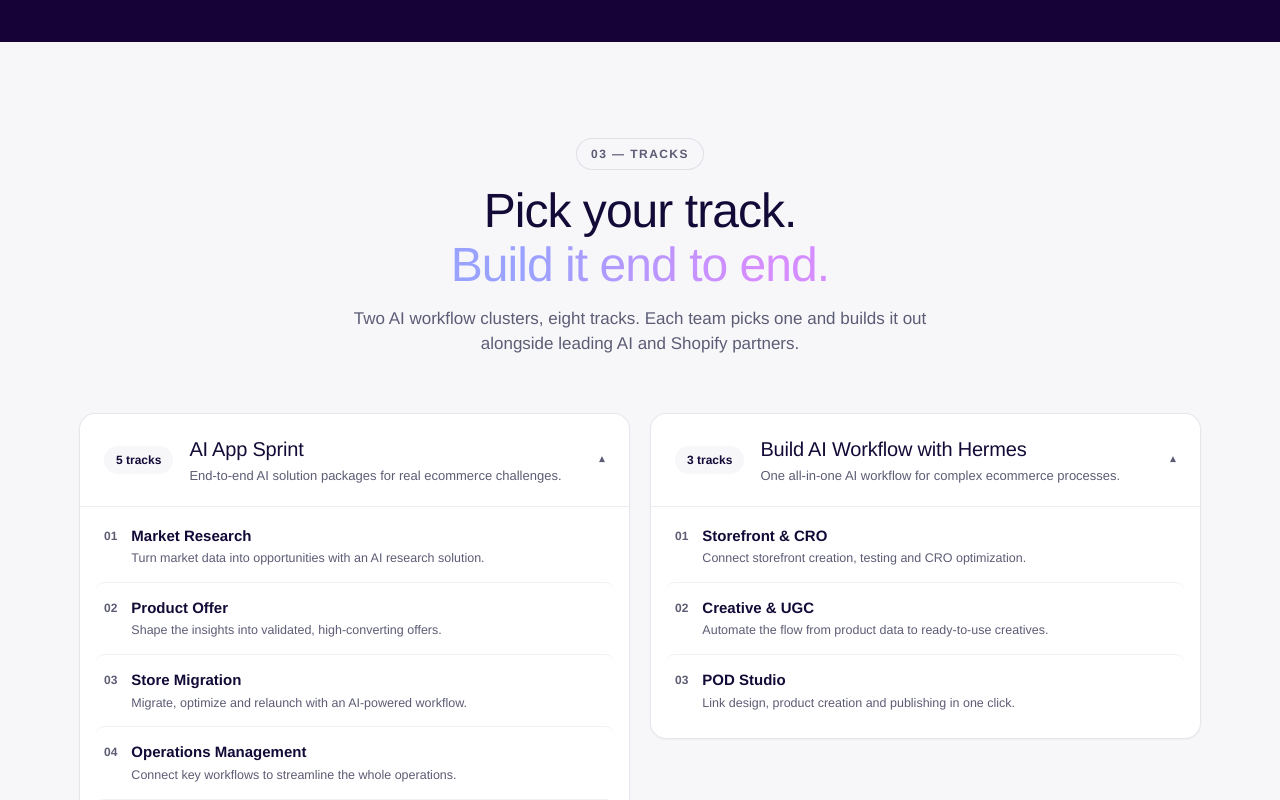
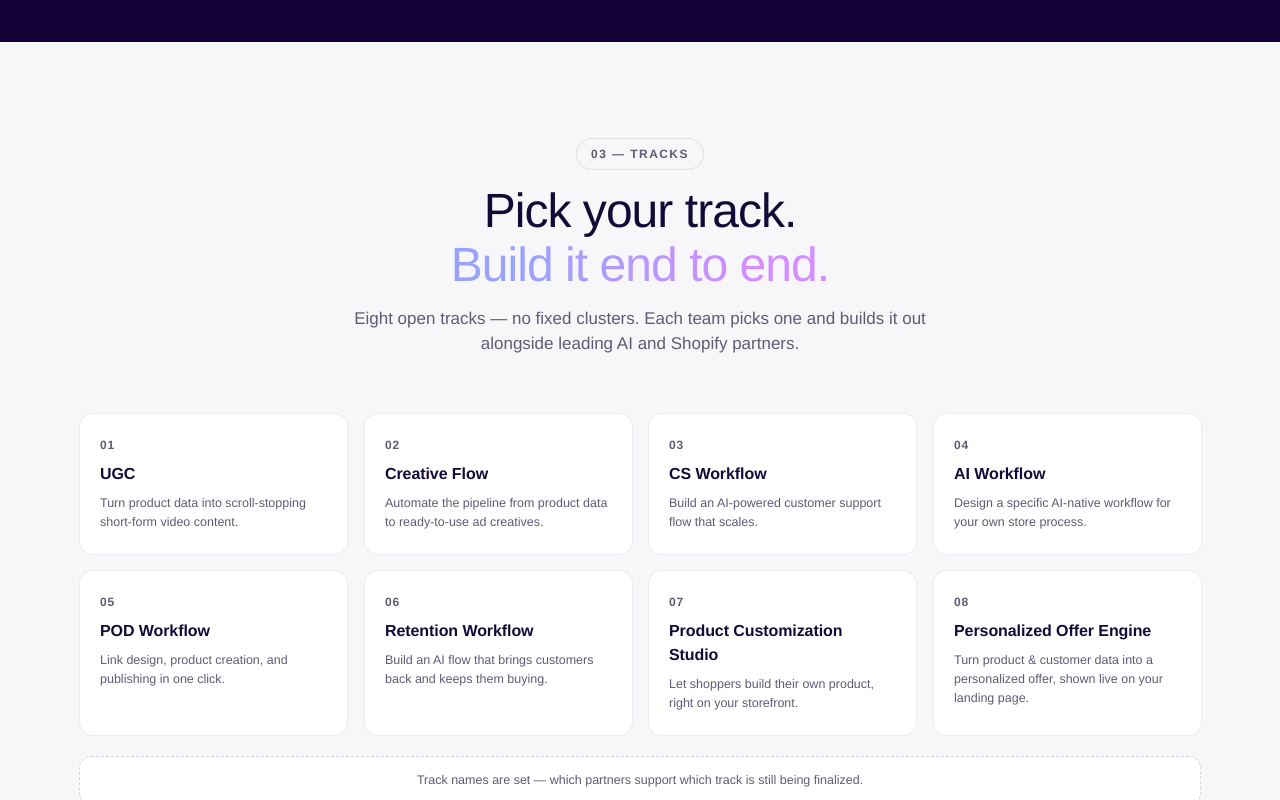
Before and after one commit to chloedinh-create/shopx-2026-buildathon, a plain HTML site: page index.html in a window 1280 px wide. Shown: the part 2000-2800 px from the top of the page. Drawn offline with Linux system fonts and the light colour scheme.

Commit message:
content: open up tracks — drop clusters, add 8-track open grid

```diff
--- a/index.html
+++ b/index.html
@@ -4,7 +4,7 @@
 <meta charset="UTF-8">
 <meta name="viewport" content="width=device-width, initial-scale=1.0">
 <title>ShopX 2026 — AI Buildathon</title>
-<meta name="description" content="6 teams. 2 AI workflow clusters. 1 afternoon to build, demo, and learn alongside leading AI and Shopify partners. September 17, 2026 — New World Saigon Hotel, HCMC.">
+<meta name="description" content="6 teams. 8 open build tracks. 1 afternoon to build, demo, and learn alongside leading AI and Shopify partners. September 17, 2026 — New World Saigon Hotel, HCMC.">
 <style>
 *, *::before, *::after { box-sizing: border-box; margin: 0; padding: 0; }
 
@@ -88,7 +88,7 @@ body {
 .reveal.in-view { opacity: 1; transform: translateY(0); }
 @media (prefers-reduced-motion: reduce) {
   .reveal { transition: none; opacity: 1; transform: none; }
-  .btn, .feat-card, .acc, .f-card, .value-card, .prize-card, .prize-wide, .ag-item, .cert-mock, .trk-row, .team-chip, .org-chip { transition: none !important; }
+  .btn, .feat-card, .track-card, .f-card, .value-card, .prize-card, .prize-wide, .ag-item, .cert-mock, .team-chip, .org-chip { transition: none !important; }
 }
 
 /* ── Section shell ── */
@@ -184,35 +184,26 @@ body {
 }
 .team-chip:hover { background: rgba(255,255,255,0.16); color: #fff; transform: translateY(-2px); }
 
-/* ── Tracks: accordion ── */
-.clusters { display: grid; grid-template-columns: repeat(2, 1fr); gap: 20px; align-items: start; }
-@media (max-width: 780px) { .clusters { grid-template-columns: 1fr; } }
-.acc {
-  background: var(--white); border: 1px solid rgba(20,10,55,0.1); border-radius: 16px; overflow: hidden;
-  box-shadow: 0 1px 2px rgba(20,10,55,0.04); transition: box-shadow 0.3s ease, border-color 0.3s ease;
+/* ── Tracks: open grid ── */
+.track-grid { display: grid; grid-template-columns: repeat(4, 1fr); gap: 16px; }
+@media (max-width: 960px) { .track-grid { grid-template-columns: repeat(2, 1fr); } }
+@media (max-width: 560px) { .track-grid { grid-template-columns: 1fr; } }
+.track-card {
+  background: var(--white); border: 1px solid rgba(20,10,55,0.08); border-radius: 14px;
+  padding: 22px 20px; display: flex; flex-direction: column; gap: 8px;
+  transition: transform 0.3s cubic-bezier(.22,1,.36,1), box-shadow 0.3s ease, border-color 0.3s ease;
 }
-.acc:hover { border-color: rgba(166,77,255,0.3); box-shadow: 0 14px 34px rgba(87,101,255,0.12); }
-.acc summary { list-style: none; cursor: pointer; display: flex; align-items: center; gap: 16px; padding: 20px 24px; }
-.acc summary::-webkit-details-marker { display: none; }
-.acc summary:hover { background: var(--light); }
-.acc-tag { flex-shrink: 0; font-size: 12px; font-weight: 600; color: var(--ink); background: var(--light); padding: 5px 12px; border-radius: 999px; }
-.acc-sum-title { flex: 1; }
-.acc-sum-title h3 { font-size: 20px; font-weight: 500; color: var(--ink); letter-spacing: -0.01em; margin: 0; }
-.acc-sum-title p { font-size: 13px; color: var(--ink-2); margin-top: 2px; }
-.acc-chev { flex-shrink: 0; font-size: 12px; color: var(--ink-2); transition: transform 0.3s ease; }
-.acc[open] .acc-chev { transform: rotate(180deg); }
-.acc-body { border-top: 1px solid rgba(20,10,55,0.08); padding: 4px 24px 12px; }
-.trk-row {
-  display: flex; gap: 14px; align-items: flex-start; padding: 14px 8px;
-  margin: 0 -8px; border-top: 1px solid rgba(20,10,55,0.06); border-radius: 8px;
-  transition: background 0.25s ease, transform 0.25s ease;
+.track-card:hover { transform: translateY(-6px); box-shadow: 0 16px 36px rgba(87,101,255,0.14); border-color: rgba(166,77,255,0.3); }
+.track-card-num { font-size: 12px; font-weight: 700; color: var(--ink-2); letter-spacing: 0.06em; transition: color 0.25s ease; }
+.track-card:hover .track-card-num { color: #7A2ED9; }
+.track-card-name { font-size: 16px; font-weight: 600; color: var(--ink); letter-spacing: -0.005em; }
+.track-card-desc { font-size: 12.5px; color: var(--ink-2); line-height: 1.5; }
+.tracks-note {
+  text-align: center; font-size: 12.5px; color: var(--ink-2);
+  border: 1px dashed rgba(20,10,55,0.18); border-radius: 12px; padding: 14px; background: var(--white);
+  margin-top: 20px; transition: border-color 0.25s ease, background 0.25s ease;
 }
-.trk-row:first-child { border-top: none; }
-.trk-row:hover { background: var(--light); transform: translateX(4px); }
-.trk-num { flex-shrink: 0; font-size: 12px; font-weight: 700; color: var(--ink-2); padding-top: 2px; transition: color 0.25s ease; }
-.trk-row:hover .trk-num { color: #7A2ED9; }
-.trk-name { font-size: 15px; font-weight: 600; color: var(--ink); }
-.trk-desc { font-size: 12.5px; color: var(--ink-2); margin-top: 2px; line-height: 1.5; }
+.tracks-note:hover { border-color: rgba(166,77,255,0.4); background: var(--light); }
 
 /* ── Value for sellers ── */
 .value-grid { display: grid; grid-template-columns: repeat(3, 1fr); gap: 20px; }
@@ -375,7 +366,7 @@ body {
   <div class="wrap hero-inner">
     <div class="hero-tag">ShopX 2026 · AI Buildathon</div>
     <h1 class="hero-title">Choose your AI workflow.<br>Build <em>something real.</em></h1>
-    <p class="hero-sub">6 teams. 2 AI workflow clusters. 1 afternoon to build, demo, and learn alongside leading AI and Shopify partners.</p>
+    <p class="hero-sub">6 teams. 8 open build tracks. 1 afternoon to build, demo, and learn alongside leading AI and Shopify partners.</p>
     <p class="hero-meta">📅&nbsp;September 17, 2026 &nbsp;·&nbsp; 📍&nbsp;New World Saigon Hotel, HCMC &nbsp;·&nbsp; 🕐&nbsp;13:15 – 17:00</p>
     <div class="cta-row">
       <a href="https://2026.shopxevent.com/" class="btn btn-primary">Apply as a Seller</a>
@@ -457,44 +448,52 @@ body {
     <div class="band-header reveal">
       <div class="eyebrow">03 — Tracks</div>
       <h2 class="band-title">Pick your track.<br><em>Build it end to end.</em></h2>
-      <p class="band-sub">Two AI workflow clusters, eight tracks. Each team picks one and builds it out alongside leading AI and Shopify partners.</p>
+      <p class="band-sub">Eight open tracks — no fixed clusters. Each team picks one and builds it out alongside leading AI and Shopify partners.</p>
     </div>
 
-    <div class="clusters reveal">
-      <details class="acc" open>
-        <summary>
-          <span class="acc-tag">5 tracks</span>
-          <span class="acc-sum-title">
-            <h3>AI App Sprint</h3>
-            <p>End-to-end AI solution packages for real ecommerce challenges.</p>
-          </span>
-          <span class="acc-chev">▾</span>
-        </summary>
-        <div class="acc-body">
-          <div class="trk-row"><div class="trk-num">01</div><div><div class="trk-name">Market Research</div><div class="trk-desc">Turn market data into opportunities with an AI research solution.</div></div></div>
-          <div class="trk-row"><div class="trk-num">02</div><div><div class="trk-name">Product Offer</div><div class="trk-desc">Shape the insights into validated, high-converting offers.</div></div></div>
-          <div class="trk-row"><div class="trk-num">03</div><div><div class="trk-name">Store Migration</div><div class="trk-desc">Migrate, optimize and relaunch with an AI-powered workflow.</div></div></div>
-          <div class="trk-row"><div class="trk-num">04</div><div><div class="trk-name">Operations Management</div><div class="trk-desc">Connect key workflows to streamline the whole operations.</div></div></div>
-          <div class="trk-row"><div class="trk-num">05</div><div><div class="trk-name">Agent Customer Support</div><div class="trk-desc">Complete the package with a scalable AI support system.</div></div></div>
-        </div>
-      </details>
-
-      <details class="acc" open>
-        <summary>
-          <span class="acc-tag">3 tracks</span>
-          <span class="acc-sum-title">
-            <h3>Build AI Workflow with Hermes</h3>
-            <p>One all-in-one AI workflow for complex ecommerce processes.</p>
-          </span>
-          <span class="acc-chev">▾</span>
-        </summary>
-        <div class="acc-body">
-          <div class="trk-row"><div class="trk-num">01</div><div><div class="trk-name">Storefront &amp; CRO</div><div class="trk-desc">Connect storefront creation, testing and CRO optimization.</div></div></div>
-          <div class="trk-row"><div class="trk-num">02</div><div><div class="trk-name">Creative &amp; UGC</div><div class="trk-desc">Automate the flow from product data to ready-to-use creatives.</div></div></div>
-          <div class="trk-row"><div class="trk-num">03</div><div><div class="trk-name">POD Studio</div><div class="trk-desc">Link design, product creation and publishing in one click.</div></div></div>
-        </div>
-      </details>
+    <div class="track-grid" data-stagger>
+      <div class="track-card reveal">
+        <div class="track-card-num">01</div>
+        <div class="track-card-name">UGC</div>
+        <div class="track-card-desc">Turn product data into scroll-stopping short-form video content.</div>
+      </div>
+      <div class="track-card reveal">
+        <div class="track-card-num">02</div>
+        <div class="track-card-name">Creative Flow</div>
+        <div class="track-card-desc">Automate the pipeline from product data to ready-to-use ad creatives.</div>
+      </div>
+      <div class="track-card reveal">
+        <div class="track-card-num">03</div>
+        <div class="track-card-name">CS Workflow</div>
+        <div class="track-card-desc">Build an AI-powered customer support flow that scales.</div>
+      </div>
+      <div class="track-card reveal">
+        <div class="track-card-num">04</div>
+        <div class="track-card-name">AI Workflow</div>
+        <div class="track-card-desc">Design a specific AI-native workflow for your own store process.</div>
+      </div>
+      <div class="track-card reveal">
+        <div class="track-card-num">05</div>
+        <div class="track-card-name">POD Workflow</div>
+        <div class="track-card-desc">Link design, product creation, and publishing in one click.</div>
+      </div>
+      <div class="track-card reveal">
+        <div class="track-card-num">06</div>
+        <div class="track-card-name">Retention Workflow</div>
+        <div class="track-card-desc">Build an AI flow that brings customers back and keeps them buying.</div>
+      </div>
+      <div class="track-card reveal">
+        <div class="track-card-num">07</div>
+        <div class="track-card-name">Product Customization Studio</div>
+        <div class="track-card-desc">Let shoppers build their own product, right on your storefront.</div>
+      </div>
+      <div class="track-card reveal">
+        <div class="track-card-num">08</div>
+        <div class="track-card-name">Personalized Offer Engine</div>
+        <div class="track-card-desc">Turn product &amp; customer data into a personalized offer, shown live on your landing page.</div>
+      </div>
     </div>
+    <div class="tracks-note reveal">Track names are set — which partners support which track is still being finalized.</div>
   </div>
 </section>
 
```
